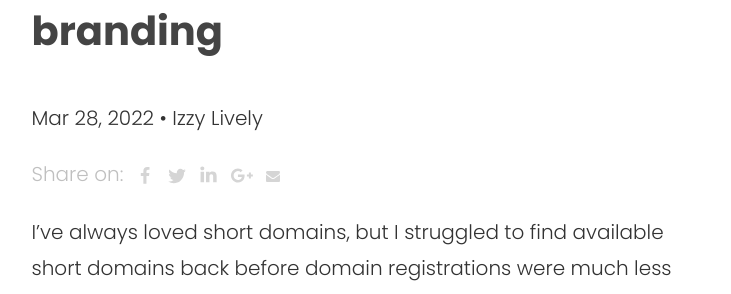
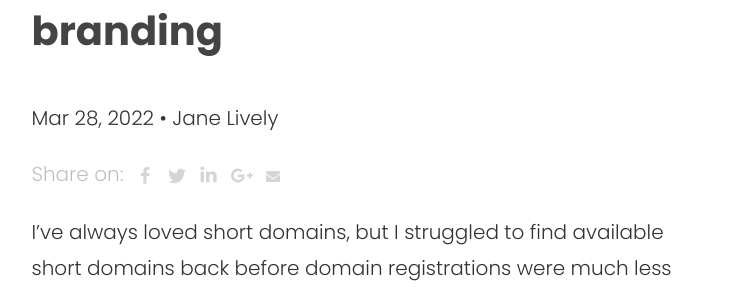
Before and after one commit to autisticjane/autisticjane.github.io, a Jekyll site: the page built from _posts/2022-03-28-short-domains.md, in a window 1280 px wide and 900 px high. Shown: the part 126-420 px from the top of the window, without its empty margins (271-1002 px from the left). Built offline with Jekyll 4.4.1, drawn with Linux system fonts in a browser that asks for light colours; part of the change alters nothing that is shown.

Commit message:
Update _config.yml
updated old social media & site name

```diff
--- a/_config.yml
+++ b/_config.yml
@@ -1,5 +1,5 @@
-title: "izzy.im"
-author: "Izzy Lively"
+title: "jane.fyi"
+author: "Jane Lively"
 # description: "Some short description of your blog can go here." # This will show up in places like twitter, linkedin, etc, if you share your sites url as a post.
 timezone: America/Chicago
 permalink: pretty
@@ -10,13 +10,13 @@ collections:
 # Email / Social media user names used by the minima theme:
 # All of these are optional and can be removed or commented out
 # email: "example@mail.com"
-twitter_username: "thejanelively"
-github_username: "izzylively"
+twitter_username: "autisticjane"
+github_username: "autisticjane"
 linkedin_username: "janelively"
-#facebook_username: izzy.im
-instagram_username: "thejanelively"
+#facebook_username: "autisticjane"
+instagram_username: "autisticjane"
 pinterest_username: "thejanelively"
-tiktok_username: "izzylively"
+tiktok_username: "autisticjane"
 
 #########################################################################################
 ######### Nothing below needs to be changed (unless you know what you're doing) #########
```
